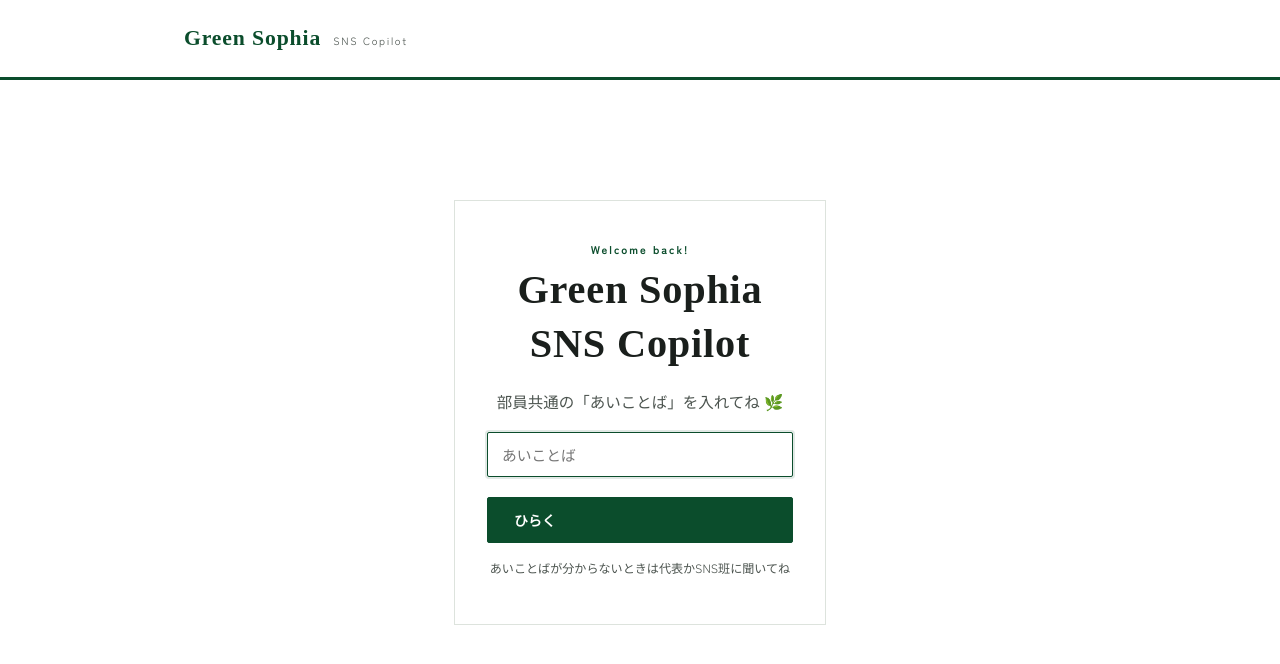
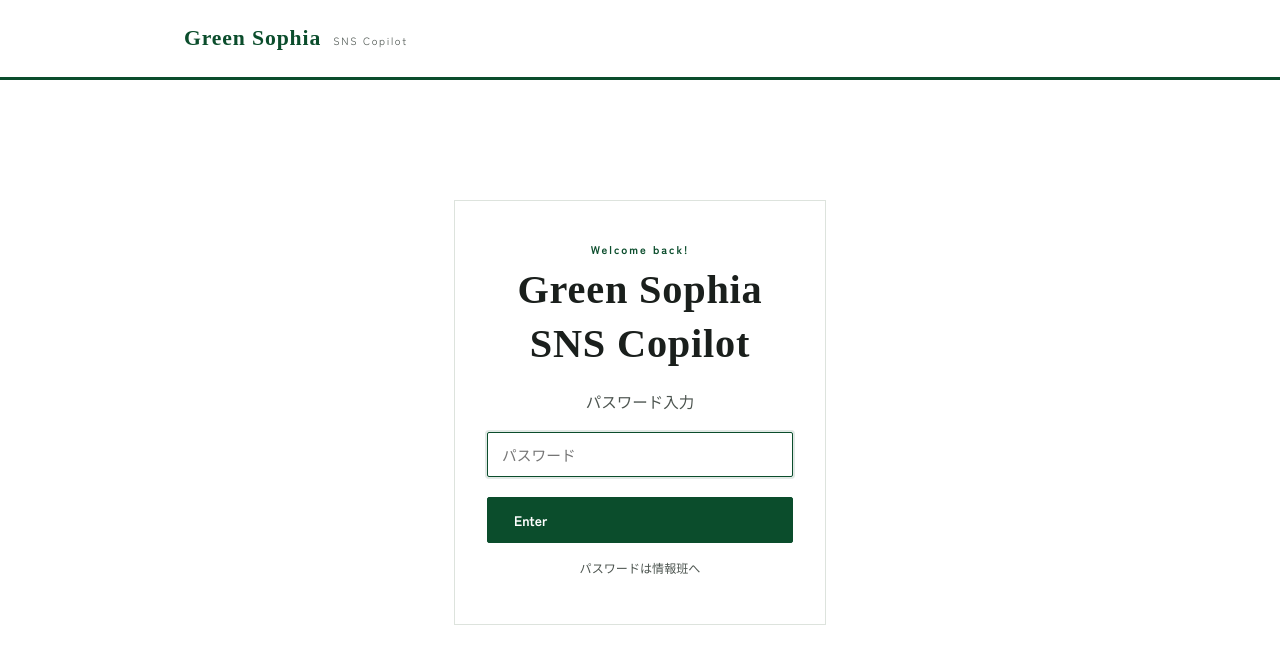
Before and after one commit to GreenSophia/GS2, a Next.js app: page /login in a window 1280 px wide. Shown: the top 664 px of the page. Built offline with nearby package versions, Linux system fonts and the light colour scheme; a web font is replaced by a local one.

Commit message:
Update page.tsx

```diff
--- a/app/login/page.tsx
+++ b/app/login/page.tsx
@@ -18,7 +18,7 @@ export default function LoginPage() {
     if (res.ok) {
       window.location.href = '/';
     } else {
-      setError('あいことばが違うみたい。もう一度確認してね');
+      setError('パスワードが違います');
       setBusy(false);
     }
   }
@@ -28,11 +28,11 @@ export default function LoginPage() {
       <div className="card" style={{ textAlign: 'center' }}>
         <span className="eyebrow">Welcome back!</span>
         <h1>Green Sophia<br />SNS Copilot</h1>
-        <p className="muted">部員共通の「あいことば」を入れてね 🌿</p>
+        <p className="muted">パスワード入力</p>
         <div className="field" style={{ textAlign: 'left' }}>
           <input
             type="password"
-            placeholder="あいことば"
+            placeholder="パスワード"
             value={passcode}
             onChange={(e) => setPasscode(e.target.value)}
             onKeyDown={(e) => e.key === 'Enter' && submit()}
@@ -41,10 +41,10 @@ export default function LoginPage() {
         </div>
         {error && <p style={{ color: '#c0563a', fontSize: '.86rem' }}>{error}</p>}
         <button className="btn btn-primary" style={{ width: '100%' }} onClick={submit} disabled={busy}>
-          {busy ? 'ひらいています…' : 'ひらく'}
+          {busy ? 'Loading…' : 'Enter'}
         </button>
         <p className="muted" style={{ marginTop: 14, fontSize: '.78rem' }}>
-          あいことばが分からないときは代表かSNS班に聞いてね
+          パスワードは情報班へ
         </p>
       </div>
     </div>
```
